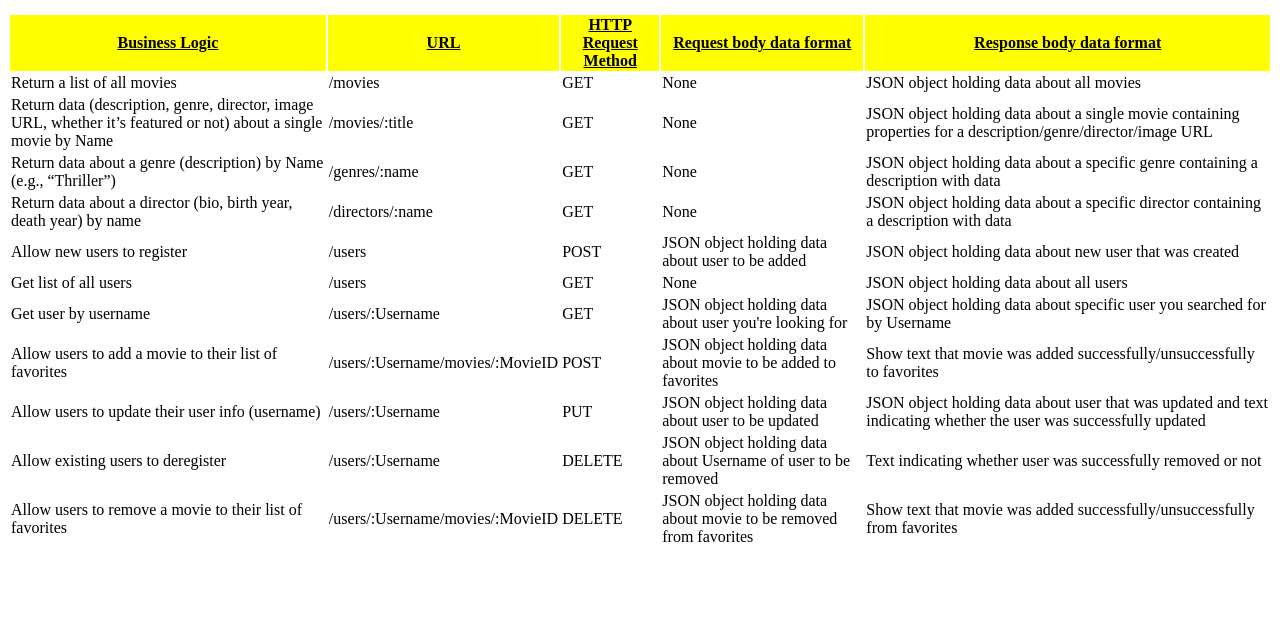
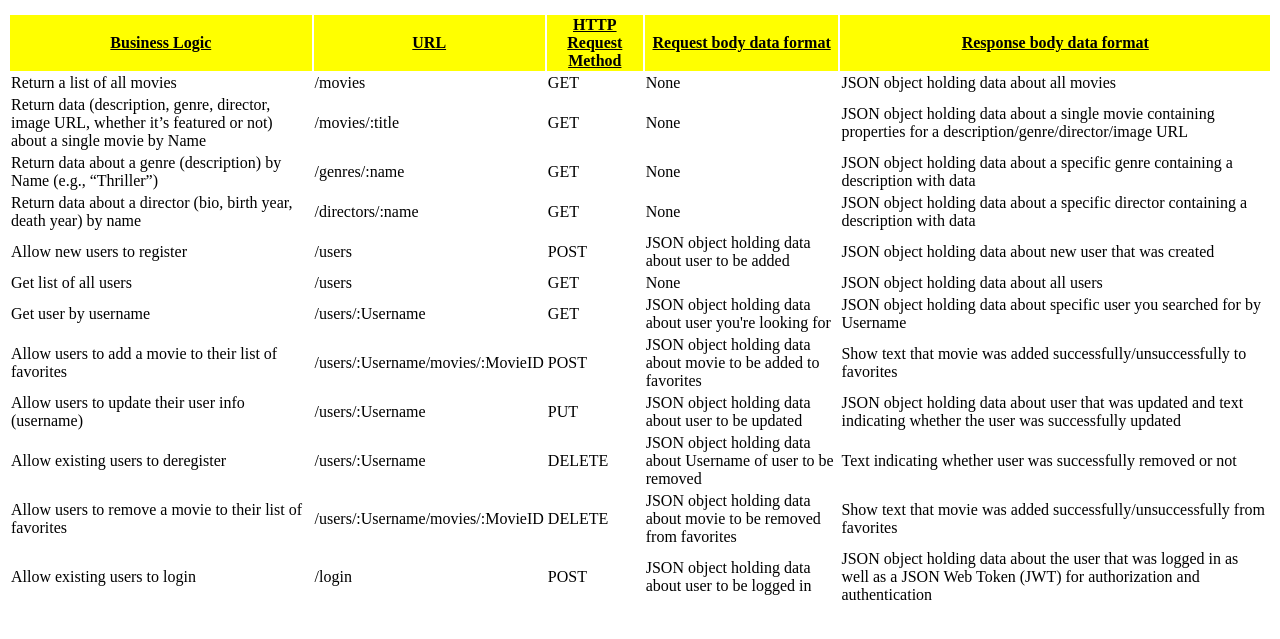
Before and after one commit to evandanowitz/movie_api, a website: page public/documentation.html in a window 1280 px wide. Shown: the part 123-762 px from the top of the page. Drawn offline with Linux system fonts and the light colour scheme.

Commit message:
Update Documentation to include '/login' endpoint

```diff
--- a/public/documentation.html
+++ b/public/documentation.html
@@ -120,6 +120,14 @@
                     <td>Show text that movie was added successfully/unsuccessfully from favorites</td>
                 </tr>
 
+                <tr class="add-new-users">
+                  <td>Allow existing users to login</td>
+                  <td>/login</td>
+                  <td>POST</td>
+                  <td>JSON object holding data about user to be logged in</td>
+                  <td>JSON object holding data about the user that was logged in as well as a JSON Web Token (JWT) for authorization and authentication</td>
+              </tr>
+
             </tbody>
         </table>
     </div>
```
